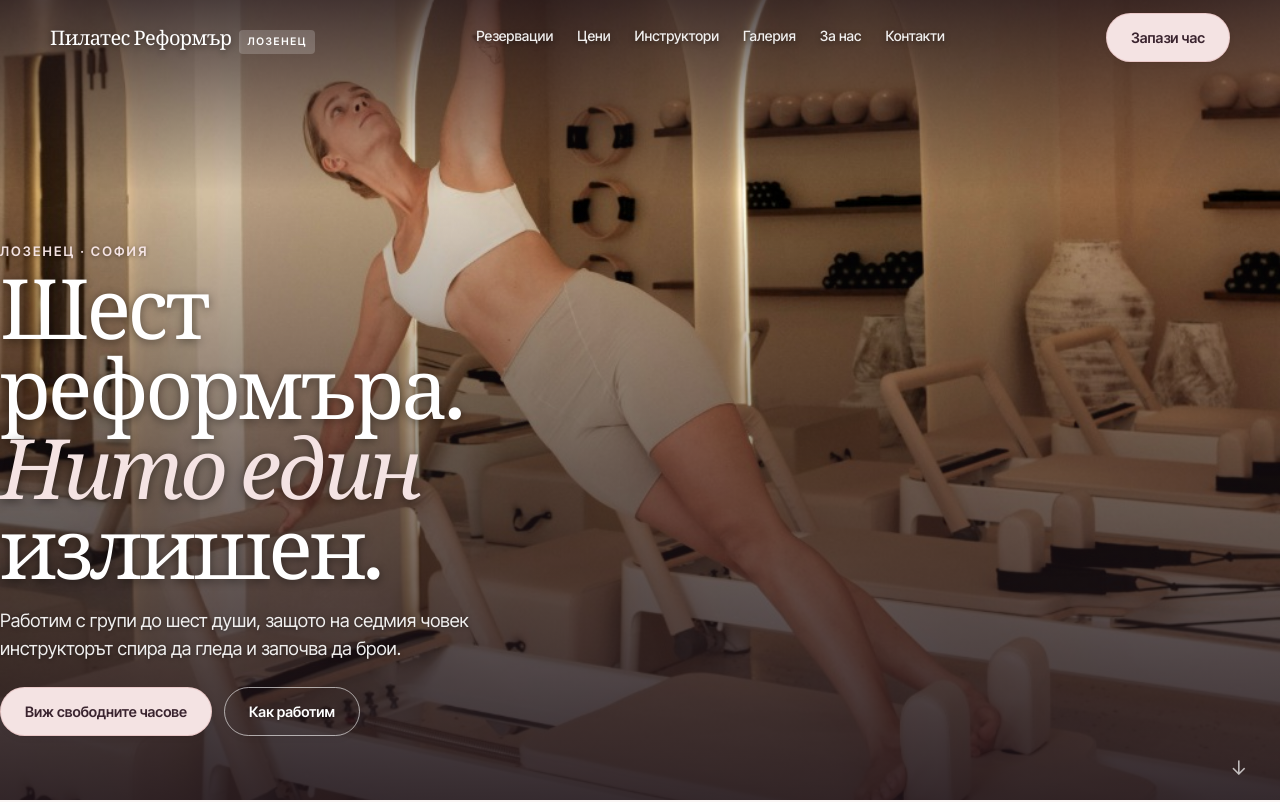
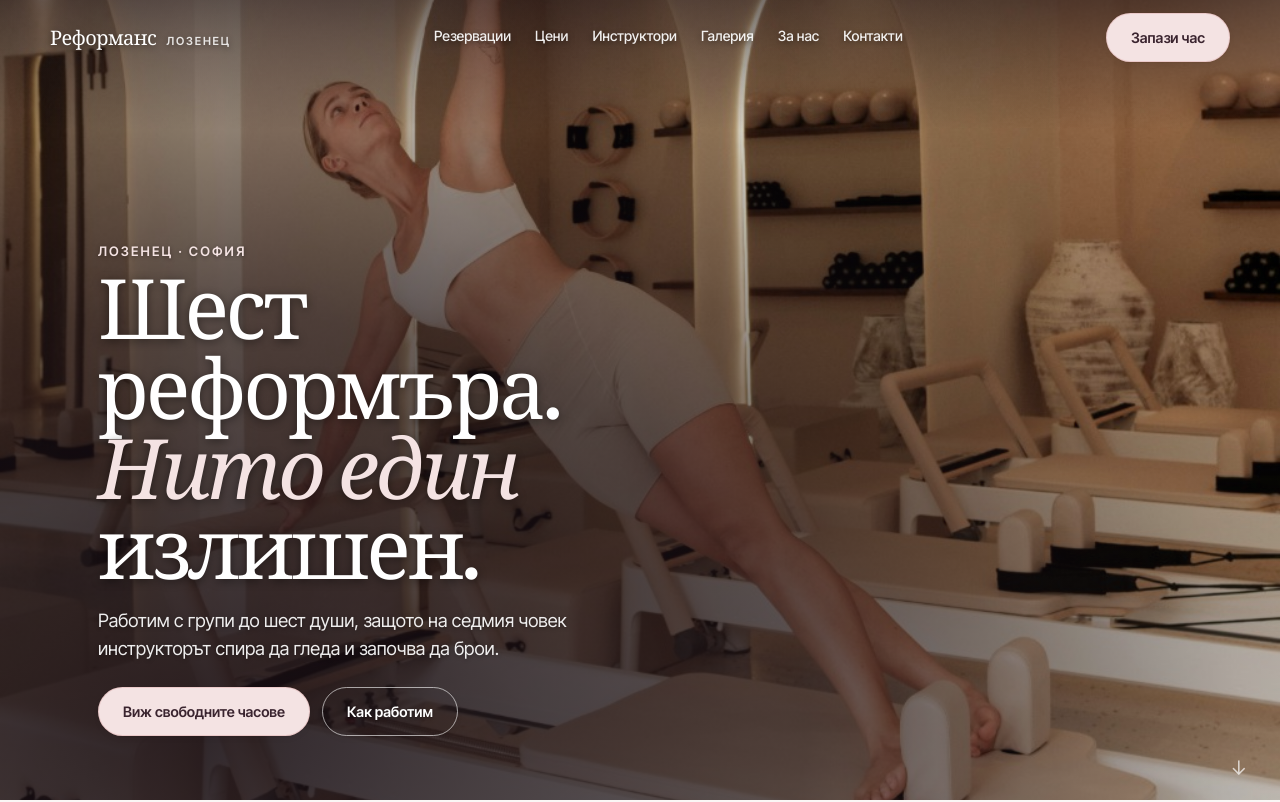
Before and after one commit to nvasilevbg/reformans-pilates, a Next.js app: page / in a window 1280 px wide. Shown: the top 802 px of the page. Built offline with nearby package versions, Linux system fonts and the light colour scheme.

Commit message:
Fix hero text padding, shift image objectPosition to 68%, add directional radial scrim, and fix brand name to Реформанс

```diff
--- a/app/globals.css
+++ b/app/globals.css
@@ -251,9 +251,9 @@ p {
 }
 
 .nav[data-transparent="true"] .brand span {
-  background: rgba(255, 255, 255, 0.2);
-  color: #ffffff;
-  text-shadow: none;
+  background: transparent !important;
+  color: rgba(255, 255, 255, 0.85) !important;
+  text-shadow: 0 2px 6px rgba(0, 0, 0, 0.4);
 }
 
 .nav[data-transparent="true"] .nav-links a {
@@ -320,12 +320,14 @@ p {
 
 .brand span {
   font-family: var(--f-body);
-  font-size: 0.65rem;
+  font-size: 0.7rem;
   letter-spacing: 0.16em;
   text-transform: uppercase;
   font-weight: 600;
-  padding: var(--space-1) var(--space-2);
-  border-radius: var(--radius-xs);
+  color: var(--ink-soft);
+  background: transparent !important;
+  padding: 0 !important;
+  margin-left: 0.15rem;
 }
 
 .nav-links {
--- a/app/home.css
+++ b/app/home.css
@@ -29,25 +29,28 @@
   display: block;
 }
 
-/* Dual Scrim Overlays for Legibility */
+/* Directional Scrim Overlay (Solid Bottom-Left, Luminous Top-Right) */
 .hero-scrim-top {
   position: absolute;
   top: 0;
   left: 0;
   right: 0;
-  height: 190px;
-  background: linear-gradient(to bottom, rgba(30, 18, 24, 0.75) 0%, transparent 100%);
+  height: 130px;
+  background: linear-gradient(to bottom, rgba(24, 14, 20, 0.55) 0%, transparent 100%);
   z-index: 2;
   pointer-events: none;
 }
 
-.hero-scrim-bottom {
+.hero-scrim-directional {
   position: absolute;
-  bottom: 0;
-  left: 0;
-  right: 0;
-  height: 75%;
-  background: linear-gradient(to top, rgba(30, 18, 24, 0.88) 0%, rgba(30, 18, 24, 0.5) 55%, transparent 100%);
+  inset: 0;
+  background: radial-gradient(
+    ellipse at 15% 90%,
+    rgba(24, 14, 20, 0.88) 0%,
+    rgba(24, 14, 20, 0.65) 40%,
+    rgba(24, 14, 20, 0.2) 68%,
+    transparent 88%
+  );
   z-index: 2;
   pointer-events: none;
 }
@@ -55,11 +58,14 @@
 .hero-fullscreen-content {
   position: relative;
   z-index: 3;
-  width: 100%;
+  width: min(1180px, 100% - clamp(48px, 8vw, 96px));
+  margin-inline: auto;
+  padding-left: clamp(24px, 4vw, 48px);
+  padding-right: clamp(24px, 4vw, 48px);
 }
 
 .hero-text-wrapper {
-  max-width: 620px;
+  max-width: 600px;
 }
 
 .hero-eyebrow {
@@ -87,6 +93,17 @@
   font-style: italic;
   color: var(--rose-baby);
   font-variation-settings: "opsz" 144, "wght" 400;
+  letter-spacing: -0.04em;
+}
+
+.desktop-break {
+  display: inline;
+}
+
+@media (max-width: 768px) {
+  .desktop-break {
+    display: none;
+  }
 }
 
 .hero-lede {
--- a/app/page.tsx
+++ b/app/page.tsx
@@ -10,26 +10,26 @@ export default function Home() {
     <>
       {/* Full-Screen Background Photo Hero (100svh) */}
       <section className="hero-fullscreen">
-        {/* Full-bleed Photo Layer */}
+        {/* Full-bleed Photo Layer (Shifted 68% X to position instructor on right) */}
         <div className="hero-bg">
           <img
             src={heroImage.src}
             alt={heroImage.alt}
-            style={{ objectFit: "cover", objectPosition: "center center" }}
+            style={{ objectFit: "cover", objectPosition: "68% 50%" }}
             fetchPriority="high"
           />
         </div>
 
-        {/* Dual Scrim Overlays (Bottom for text, Top for Nav) */}
+        {/* Directional Scrim Overlays (Solid Bottom-Left for Text, Luminous Top-Right for Studio) */}
         <div className="hero-scrim-top" />
-        <div className="hero-scrim-bottom" />
+        <div className="hero-scrim-directional" />
 
-        {/* Hero Content Aligned Bottom-Left */}
-        <div className="shell hero-fullscreen-content">
+        {/* Hero Content Aligned Bottom-Left within Shell Container */}
+        <div className="hero-fullscreen-content">
           <div className="animate-entrance hero-text-wrapper">
             <p className="hero-eyebrow">Лозенец · София</p>
             <h1 className="hero-title">
-              Шест реформъра. <br />
+              Шест реформъра. <br className="desktop-break" />
               <em className="hero-accent">Нито един</em> излишен.
             </h1>
             <p className="hero-lede">
--- a/components/Nav.tsx
+++ b/components/Nav.tsx
@@ -55,7 +55,7 @@ export default function Nav() {
     >
       <div className="shell nav-inner">
         <Link href="/" className="brand" onClick={() => setOpen(false)}>
-          Пилатес Реформър <span>Лозенец</span>
+          Реформанс <span>Лозенец</span>
         </Link>
 
         <div className="nav-links" data-open={open}>
```
